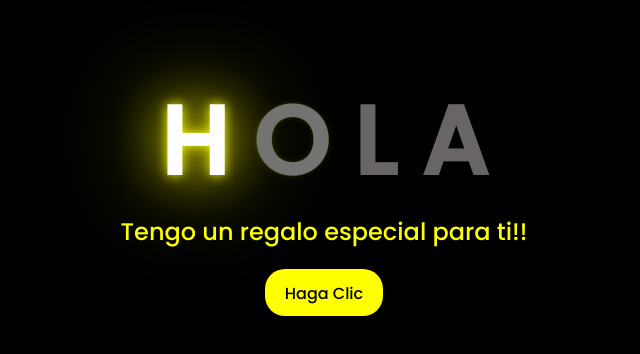
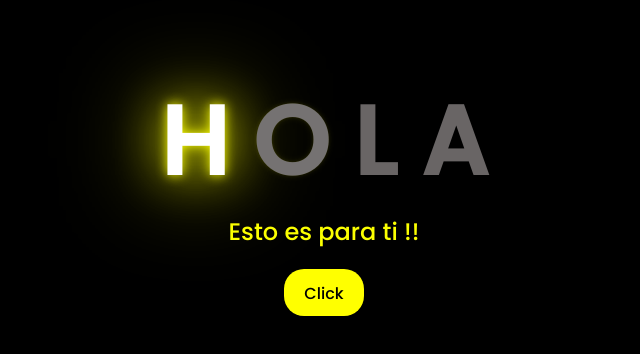
Before and after one commit to CristhianRoque/flores, a plain HTML site: page index.html in a window 1280 px wide. Shown: the part 216-570 px from the top of the page, without its empty margins (324-964 px from the left). Drawn offline with Linux system fonts and the light colour scheme.

Commit message:
Update index.html

```diff
--- a/index.html
+++ b/index.html
@@ -25,11 +25,11 @@
         <span></span>
     </div>
     <div class="description">
-        <span>Tengo un regalo especial para ti!!</span>
+        <span>Esto es para ti !!</span>
     </div>
     <div class="button">
         <button>
-            <a href="FLORES.html">Haga Clic</a>
+            <a href="FLORES.html">Click</a>
         </button>
 
     </div>
```
